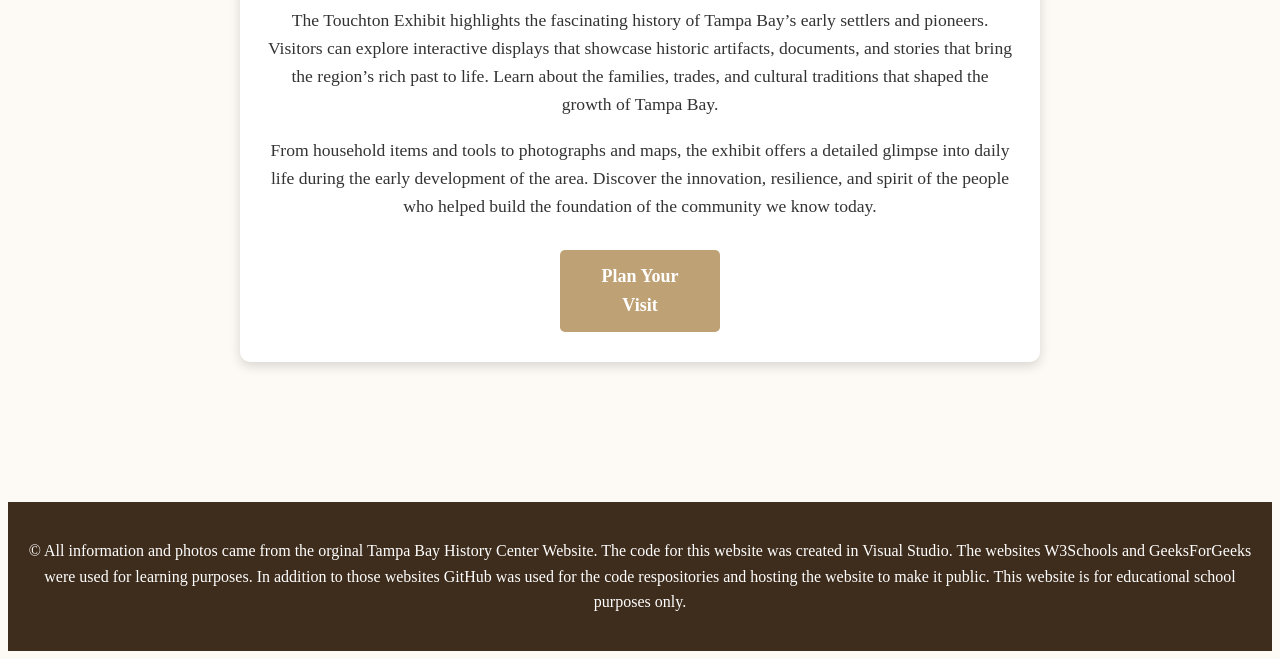
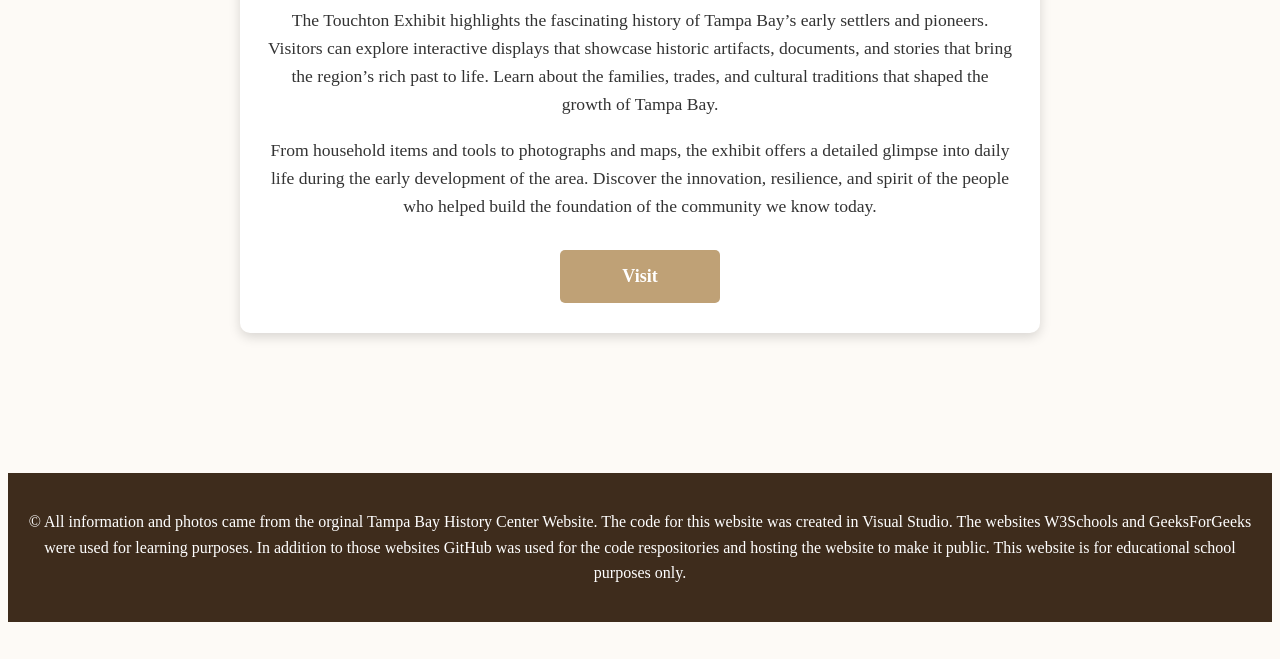
Before and after one commit to CodingHorizon7/tbhc, a plain HTML site: page Touchton-Map-Library.html in a window 1280 px wide. Shown: the part 1092-1751 px from the top of the page. After the commit the page ends 1722 px from the top, so only its background shows below. Drawn offline with Linux system fonts and the light colour scheme.

Commit message:
Update Touchton-Map-Library.html
fixed issues.

```diff
--- a/Touchton-Map-Library.html
+++ b/Touchton-Map-Library.html
@@ -46,7 +46,7 @@
 
       <p>From household items and tools to photographs and maps, the exhibit offers a detailed glimpse into daily life during the early development of the area. Discover the innovation, resilience, and spirit of the people who helped build the foundation of the community we know today.</p>
 
-      <a href="visitor.html" class="visit-btn">Plan Your Visit</a>
+      <a href="visitor.html" class="visit-btn">Visit</a>
     </div>
   </div>
 
```
